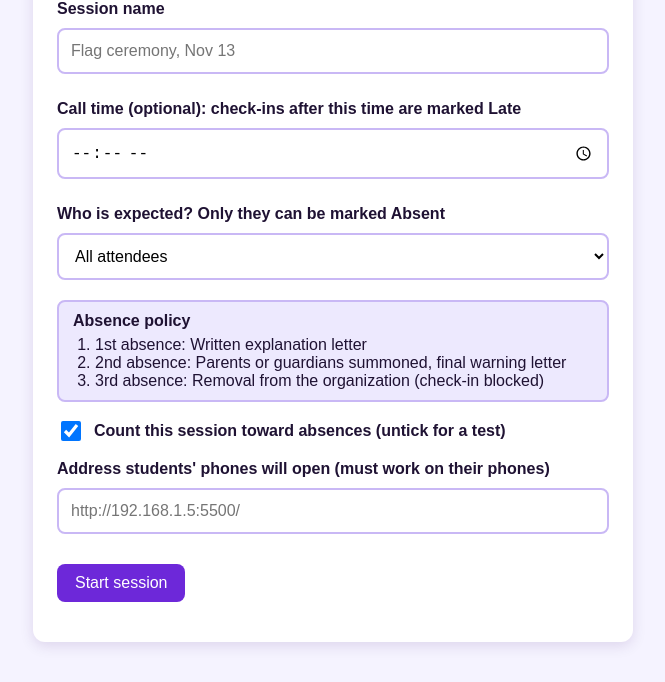
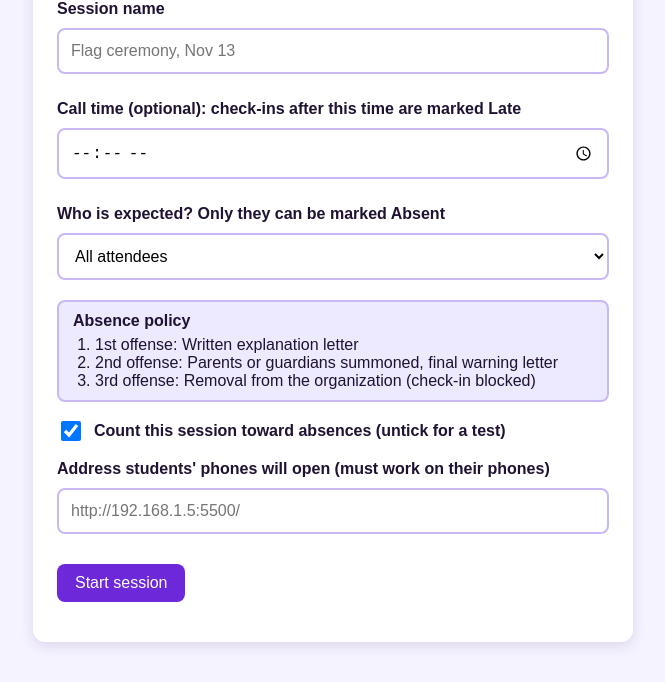
Before and after one commit to Oninerguiza/qr-attendance, a plain HTML site: page session.html in a window 1280 px wide. Shown: the part 128-810 px from the top of the page, without its empty margins (307-972 px from the left). Drawn offline with Linux system fonts and the light colour scheme; a script that the page names is missing.

Commit message:
Update absence policy terminology to use "offense" instead of "absence"

```diff
--- a/session.html
+++ b/session.html
@@ -95,9 +95,9 @@
       <div class="policy">
         <strong>Absence policy</strong>
         <ol>
-          <li>1st absence: Written explanation letter</li>
-          <li>2nd absence: Parents or guardians summoned, final warning letter</li>
-          <li>3rd absence: Removal from the organization (check-in blocked)</li>
+          <li>1st offense: Written explanation letter</li>
+          <li>2nd offense: Parents or guardians summoned, final warning letter</li>
+          <li>3rd offense: Removal from the organization (check-in blocked)</li>
         </ol>
       </div>
 
```
